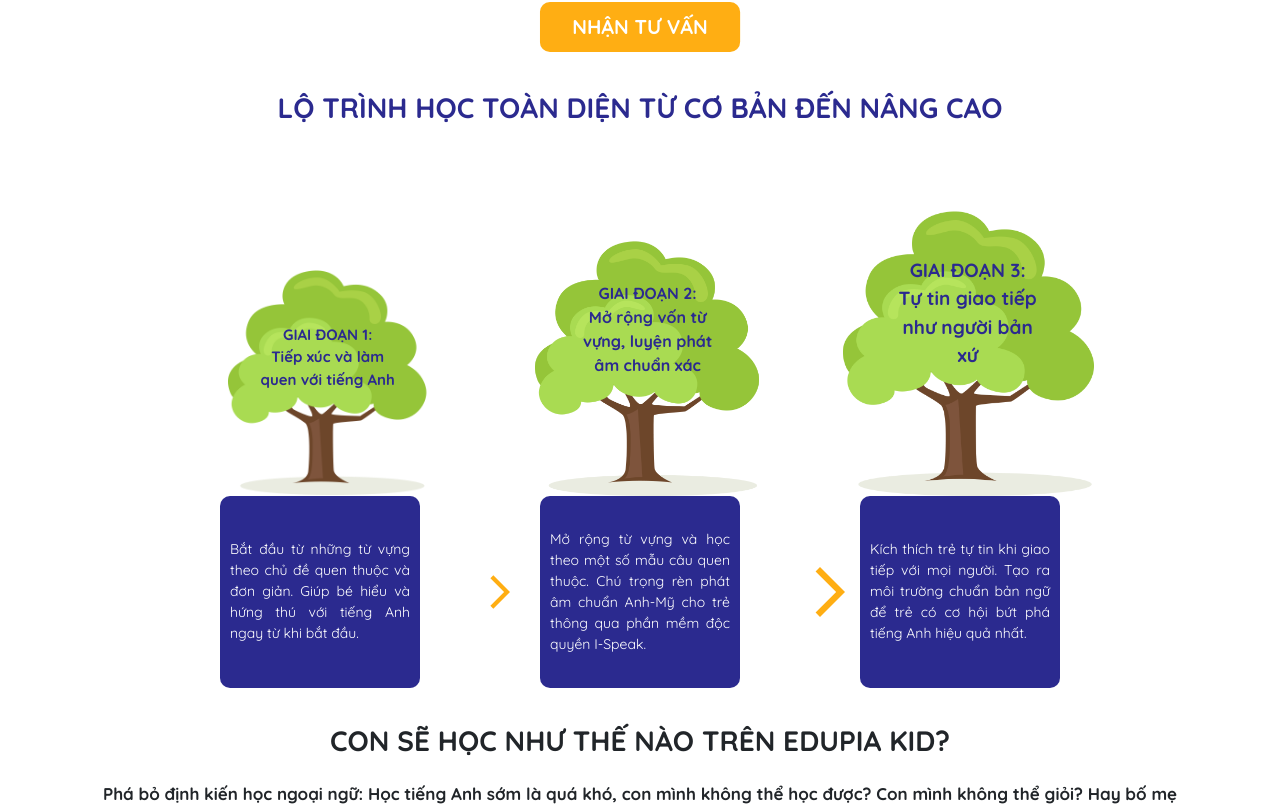
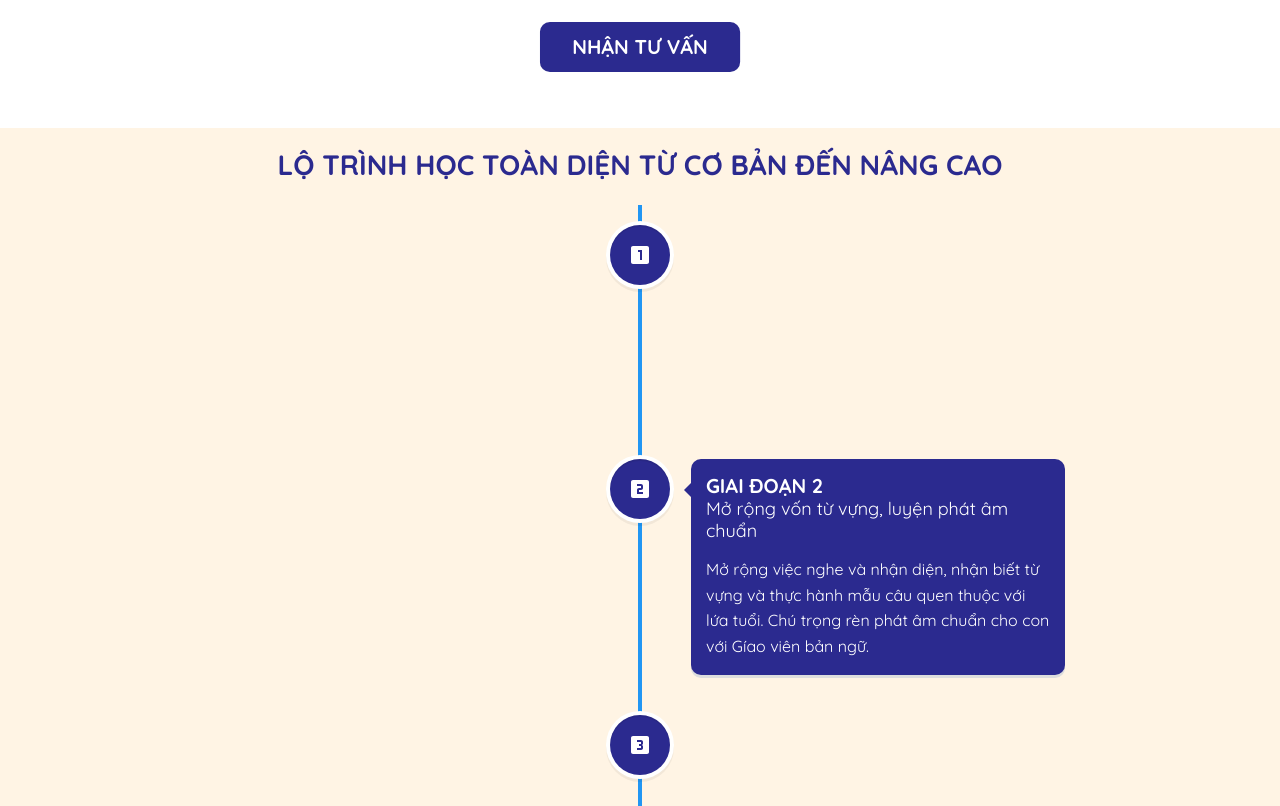
Before and after one commit to nhanlnt-96/tv-landing-page, a React (Create React App) app in the folder client/: page / in a window 1280 px wide. Shown: the part 2836-3642 px from the top of the page. Built offline with nearby package versions, Linux system fonts and the light colour scheme; a web font is replaced by a local one; what google-spreadsheet would draw is missing.

Commit message:
[fixbug/section05]: Complete fixbug section 05

```diff
--- a/client/package.json
+++ b/client/package.json
@@ -19,6 +19,7 @@
     "@types/react": "^17.0.0",
     "@types/react-dom": "^17.0.0",
     "@types/react-router-dom": "^5.3.2",
+    "@types/react-vertical-timeline-component": "^3.3.1",
     "bootstrap": "5.1.3",
     "craco-alias": "^3.0.1",
     "dotenv": "^10.0.0",
@@ -30,6 +31,7 @@
     "react-router": "^6.0.2",
     "react-router-dom": "^6.0.2",
     "react-scripts": "4.0.3",
+    "react-vertical-timeline-component": "^3.5.2",
     "redux": "^4.1.2",
     "router": "^1.3.6",
     "sass-loader": "^12.1.0",
--- a/client/src/components/section04/Section04.scss
+++ b/client/src/components/section04/Section04.scss
@@ -8,6 +8,7 @@
 
 .section-04 .section04 {
   &-container {
+    padding: 20px 0;
     position: relative;
     @include flex-center;
     flex-direction: column;
@@ -55,7 +56,7 @@
         flex-direction: column;
 
         &:hover {
-          box-shadow: rgba(0, 0, 0, 0.35) 0px 5px 15px;
+          box-shadow: rgba(0, 0, 0, 0.35) 0 5px 15px;
         }
 
         &:not(:last-child) {
@@ -96,6 +97,7 @@
         width: 100%;
         height: 100%;
         border-radius: 10px;
+        object-fit: cover;
       }
     }
   }
@@ -106,13 +108,14 @@
     button {
       @include pulse-animate-btn;
       @include primary-button;
-      background-color: $secondary-color;
+      background-color: $primary-color;
     }
   }
 }
 
 .content-item-active {
   background-color: $primary-color;
+
   p,
   span {
     color: #ffffff !important;
--- a/client/src/components/section04/Section04.tsx
+++ b/client/src/components/section04/Section04.tsx
@@ -38,7 +38,7 @@ const Section04: FC<IProps> = ({ click }) => {
               ))}
             </Col>
             <Col lg={5} md={6} xs={12} className="img">
-              <img src={imgSelect} alt="shdfhkdhk" />
+              <img src={imgSelect} alt="tan-van-e-learning" />
             </Col>
           </Row>
         </div>
--- a/client/src/components/section05/Section05.scss
+++ b/client/src/components/section05/Section05.scss
@@ -1,27 +1,23 @@
-@import "../../styles/variables";
-@import "../../styles/rwd";
+@import '../../styles/variables';
+@import '../../styles/rwd';
 
 .section-05 {
-  height: 600px;
   @include flex-center;
-  @include tablet {
-    height: 500px;
-  }
-  @include mobile {
-    display: unset;
-  }
+  flex-direction: column;
 }
 
 .section05 {
   &-container {
     width: 960px;
+    @include tablet {
+      width: 100%;
+    }
     @include mobile {
       width: 100%;
     }
   }
 
   &-title {
-    height: 40px;
     text-align: center;
     @include flex-center;
     @include mobile {
@@ -42,211 +38,35 @@
 
   &-content {
     margin-top: $space-secondary !important;
-    height: calc(600px - 40px - 24px);
-    @include tablet {
-      height: calc(500px - 40px - 24px);
-    }
-    @include mobile {
-      display: none !important;
+
+    .vertical-timeline--customer {
+      &::before {
+        background-color: rgb(33, 150, 243) !important;
+      }
     }
 
-    .content-item {
-      @include flex-center;
-      flex-direction: column;
-      position: relative;
-
-      .img-item, .content {
-        width: 100%;
+    .vertical-timeline-element--work {
+      .vertical-timeline-element-title {
+        font-weight: bold;
+        font-size: 2rem;
       }
 
-      .img-item {
-        flex: 2;
-        background: url("../../assets/imgs/tree.png") no-repeat bottom center;
-        position: relative;
-
-        .img-content {
-          width: 50%;
-          left: 50%;
-          position: absolute;
-          top: 50%;
-
-          p {
-            text-align: center;
-            font-size: 1.5rem;
-            font-weight: bold;
-            @include flex-center;
-            flex-direction: column;
-            color: $primary-color;
-          }
-        }
+      .vertical-timeline-element-subtitle {
+        font-size: 1.8rem;
       }
 
-      &:nth-child(1) {
-        .img-item {
-          background-size: 75%;
+      p {
+        font-size: 1.6rem;
+      }
+    }
 
-          .img-content {
-            transform: translate(-45%, 0);
-            @include tablet {
-              transform: translate(-45%, 15%);
-              p {
-                font-size: 1.2rem;
-              }
-            }
-          }
-        }
+    .vertical-timeline-element-icon {
+      @include tablet {
+        left: -1%;
       }
-
-      &:nth-child(2) {
-        .img-item {
-          background-size: 85%;
-
-          .img-content {
-            transform: translate(-45%, -65%);
-            @include desktop {
-              transform: translate(-45%, -45%);
-            }
-            @include tablet {
-              transform: translate(-45%, -20%);
-            }
-
-            p {
-              font-size: 1.6rem;
-              @include tablet {
-                font-size: 1.3rem;
-              }
-            }
-          }
-        }
-
-        .content .icon-item {
-          svg {
-            font-size: 4rem;
-          }
-
-          @include tablet {
-            left: -5%;
-          }
-        }
-      }
-
-      &:nth-child(3) {
-        .img-item {
-          background-size: 95%;
-
-          .img-content {
-            transform: translate(-45%, -60%);
-            @include tablet {
-              transform: translate(-45%, -40%);
-            }
-
-            p {
-              font-size: 1.9rem;
-              @include tablet {
-                font-size: 1.5rem;
-              }
-            }
-          }
-        }
-
-        .content .icon-item {
-          svg {
-            font-size: 6rem;
-          }
-
-          @include tablet {
-            left: -10%;
-            svg {
-              font-size: 5rem;
-            }
-          }
-        }
-      }
-
-      .content {
-        width: 200px;
-        flex: 1;
-        background-color: $primary-color;
-        border-radius: 10px;
-        padding: 10px;
-        @include flex-center;
-
-        .icon-item {
-          position: absolute;
-          left: 0;
-
-          svg {
-            font-weight: bold;
-            color: $secondary-color;
-          }
-        }
-
-        p {
-          font-size: 1.4rem;
-          color: #ffffff;
-          text-align: justify;
-        }
+      @include mobile {
+        left: -2%;
       }
     }
   }
 }
-
-.section05-content-mobile {
-  margin-top: $space-secondary !important;
-  @include flex-center;
-  flex-direction: column;
-
-  .content-mobile {
-    &-shape {
-      width: 230px;
-      height: 75px;
-      background-color: $primary-color;
-      clip-path: ellipse(50% 50% at 50% 50%);
-      display: flex;
-      justify-content: center;
-      align-items: center;
-      color: #ffffff;
-
-      p {
-        font-size: 1.5rem;
-        font-weight: bold;
-      }
-    }
-
-    &-line {
-      width: 0;
-      height: 40px;
-      border: none;
-      border-left: 3px solid $primary-color;
-      padding: 0;
-    }
-
-    &-main {
-      background-color: $secondary-color;
-      padding: 10px;
-      border-radius: 10px;
-      width: 95%;
-
-      p {
-        font-weight: bold;
-        @include flex-center;
-        justify-content: unset;
-        font-size: 1.7rem;
-
-        svg {
-          color: #ffffff;
-          font-size: 3rem;
-          margin-right: 5px;
-        }
-      }
-
-      .sub-main {
-        text-align: center;
-
-        span {
-          font-size: 1.7rem;
-        }
-      }
-    }
-  }
-}
--- a/client/src/components/section05/Section05.tsx
+++ b/client/src/components/section05/Section05.tsx
@@ -1,19 +1,52 @@
 import React, { FC } from 'react';
 import { Container, Row } from 'react-bootstrap';
-import { ContentSection, ContentSectionMobile } from 'section05/components';
-import { useWindowSize } from 'helpers/useWindowSize';
+import {
+  VerticalTimeline,
+  VerticalTimelineElement,
+} from 'react-vertical-timeline-component';
+import { section05Content } from 'configs/section05Content';
+import StarsIcon from '@mui/icons-material/Stars';
 
+import 'react-vertical-timeline-component/style.min.css';
 import './Section05.scss';
 
 const Section05: FC = () => {
-  const currentWidth = useWindowSize();
   return (
     <Container className="section-05">
       <div className="section05-container">
         <Row className="section05-title">
-          <h6>LỘ TRÌNH HỌC TOÀN DIỆN TỪ CƠ BẢN ĐẾN NÂNG CAO </h6>
+          <h6>LỘ TRÌNH HỌC TOÀN DIỆN TỪ CƠ BẢN ĐẾN NÂNG CAO</h6>
         </Row>
-        {currentWidth > 480 ? <ContentSection /> : <ContentSectionMobile />}
+        <Row className="section05-content">
+          <VerticalTimeline className="vertical-timeline--customer">
+            {section05Content.map((val, index) => (
+              <VerticalTimelineElement
+                key={index}
+                className="vertical-timeline-element--work"
+                contentStyle={{
+                  background: '#2B2A8F',
+                  color: '#fff',
+                  borderRadius: '10px',
+                }}
+                contentArrowStyle={{
+                  borderRight: '7px solid #2B2A8F',
+                }}
+                icon={val.icon}
+                iconStyle={{ background: '#2B2A8F', color: '#fff' }}
+              >
+                <h3 className="vertical-timeline-element-title">{val.title}</h3>
+                <h4 className="vertical-timeline-element-subtitle">
+                  {val.subtitle}
+                </h4>
+                <p>{val.description}</p>
+              </VerticalTimelineElement>
+            ))}
+            <VerticalTimelineElement
+              icon={<StarsIcon />}
+              iconStyle={{ background: 'rgb(16, 204, 82)', color: '#fff' }}
+            />
+          </VerticalTimeline>
+        </Row>
       </div>
     </Container>
   );
--- a/client/src/components/section05/components/ContentSection.tsx
+++ b/client/src/components/section05/components/ContentSection.tsx
@@ -6,22 +6,22 @@ import ArrowForwardIosIcon from '@mui/icons-material/ArrowForwardIos';
 export const ContentSection: FC = () => {
   return (
     <Row className="section05-content">
-      {section05Content.map((val, index) => (
-        <Col key={index} className="content-item">
-          <div className="img-item">
-            <div className="img-content">
-              <p>GIAI ĐOẠN {val.step}:</p>
-              <p>{val.title}</p>
-            </div>
-          </div>
-          <div className="content">
-            <div className="icon-item">
-              {val.step > 1 && <ArrowForwardIosIcon />}
-            </div>
-            <p>{val.content}</p>
-          </div>
-        </Col>
-      ))}
+      {/*{section05Content.map((val, index) => (*/}
+      {/*  <Col key={index} className="content-item">*/}
+      {/*    <div className="img-item">*/}
+      {/*      <div className="img-content">*/}
+      {/*        <p>GIAI ĐOẠN {val.step}:</p>*/}
+      {/*        <p>{val.title}</p>*/}
+      {/*      </div>*/}
+      {/*    </div>*/}
+      {/*    <div className="content">*/}
+      {/*      <div className="icon-item">*/}
+      {/*        {val.step > 1 && <ArrowForwardIosIcon />}*/}
+      {/*      </div>*/}
+      {/*      <p>{val.content}</p>*/}
+      {/*    </div>*/}
+      {/*  </Col>*/}
+      {/*))}*/}
     </Row>
   );
 };
--- a/client/src/configs/section05Content.ts
+++ /dev/null
@@ -1,26 +0,0 @@
-interface ISection05Content {
-  step: number;
-  title: string;
-  content: string;
-}
-
-export const section05Content: ISection05Content[] = [
-  {
-    step: 1,
-    title: 'Tiếp xúc và làm quen với tiếng Anh',
-    content:
-      'Bắt đầu từ những từ vựng theo chủ đề quen thuộc và đơn giản. Giúp bé hiểu và hứng thú với tiếng Anh ngay từ khi bắt đầu.',
-  },
-  {
-    step: 2,
-    title: 'Mở rộng vốn từ vựng, luyện phát âm chuẩn xác',
-    content:
-      'Mở rộng từ vựng và học theo một số mẫu câu quen thuộc. Chú trọng rèn phát âm chuẩn Anh-Mỹ cho trẻ thông qua phần mềm độc quyền I-Speak.',
-  },
-  {
-    step: 3,
-    title: 'Tự tin giao tiếp như người bản xứ',
-    content:
-      'Kích thích trẻ tự tin khi giao tiếp với mọi người. Tạo ra môi trường chuẩn bản ngữ để trẻ có cơ hội bứt phá tiếng Anh hiệu quả nhất.',
-  },
-];
--- /dev/null
+++ b/client/src/configs/section05Content.tsx
@@ -0,0 +1,43 @@
+import LooksOneIcon from '@mui/icons-material/LooksOne';
+import LooksTwoIcon from '@mui/icons-material/LooksTwo';
+import Looks3Icon from '@mui/icons-material/Looks3';
+import Looks4Icon from '@mui/icons-material/Looks4';
+
+interface ISection05Content {
+  title: string;
+  subtitle: string;
+  description: string;
+  icon: any;
+}
+
+export const section05Content: ISection05Content[] = [
+  {
+    title: 'GIAI ĐOẠN 1',
+    subtitle: 'Tiếp xúc và làm quen với tiếng Anh',
+    description:
+      'Làm quen các từ vựng và mẫu câu theo chủ đề quen thuộc, gần gũi  và đơn giản. Giúp con hứng thú trong các hoạt động làm quen với tiếng Anh ngay từ khi bắt đầu.',
+    icon: <LooksOneIcon />,
+  },
+  {
+    title: 'GIAI ĐOẠN 2',
+    subtitle: 'Mở rộng vốn từ vựng, luyện phát âm chuẩn',
+    description:
+      'Mở rộng việc nghe và nhận diện, nhận biết từ vựng và thực hành mẫu câu quen thuộc với lứa tuổi. Chú trọng rèn phát âm chuẩn cho con với Gíao viên bản ngữ.',
+    icon: <LooksTwoIcon />,
+  },
+  {
+    title: 'GIAI ĐOẠN 3',
+    subtitle: 'Mạnh dạn, tự tin trong giao tiếp',
+    description:
+      'Mạnh dạn, tự tin trong giao tiếp. Con được học sử dụng các mẫu câu giao tiếp cơ bản trong tiếng Anh và tiếp xúc với giáo viên bản ngữ trong các bài học trên hệ thống và các buổi học online trong chương trình khuyến học.',
+    icon: <Looks3Icon />,
+  },
+  {
+    title: 'GIAI ĐOẠN 4',
+    subtitle:
+      'Làm quen Chương trình Cambridge Pre-Starters dành cho trẻ 5-6 tuổi (lớp Lá)',
+    description:
+      'Con thi thử chương trình Cambridge Pre – Starters với giáo viên của Trung tâm cuối năm học.',
+    icon: <Looks4Icon />,
+  },
+];
--- a/client/src/pages/homepage/HomePage.scss
+++ b/client/src/pages/homepage/HomePage.scss
@@ -28,6 +28,11 @@
     padding: 20px 0;
   }
 
+  .section05-bg {
+    background-color: #fff4e4;
+    padding: 20px 0;
+  }
+
   //.section {
   //  &-02,
   //  &-03,
--- a/client/src/pages/homepage/HomePage.tsx
+++ b/client/src/pages/homepage/HomePage.tsx
@@ -36,7 +36,7 @@ const HomePage: FC = () => {
       <div className="space-top">
         <Section04 click={onMoveToSection09BtnClick} />
       </div>
-      <div className="space-top">
+      <div className="space-top section05-bg">
         <Section05 />
       </div>
       <div className="space-top">
```
Also changed, not shown: client/src/components/section05/components/ContentSectionMobile.tsx (+17 -17 lines), client/src/components/section09/Section09.scss (+1 -8 lines).
